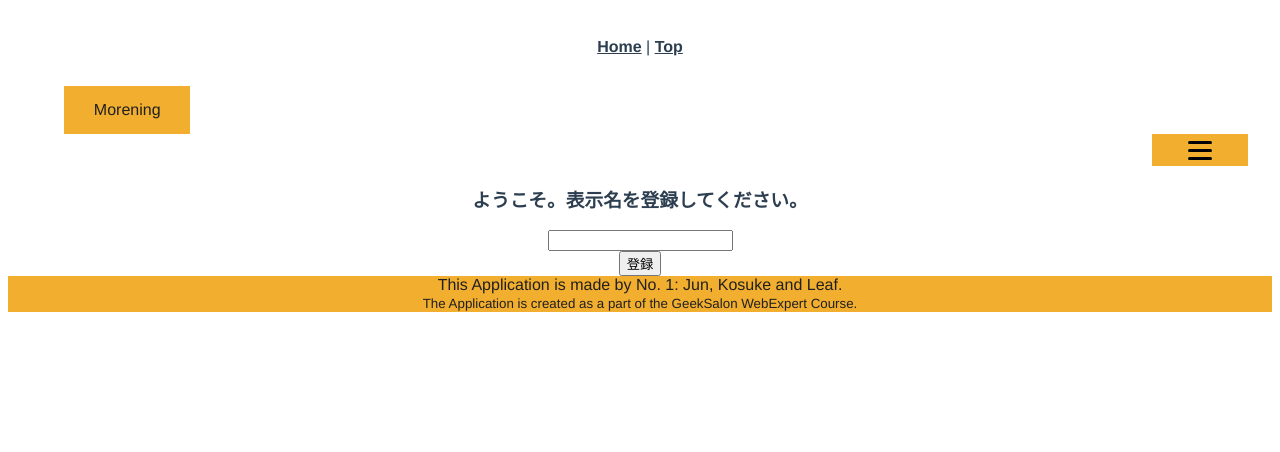
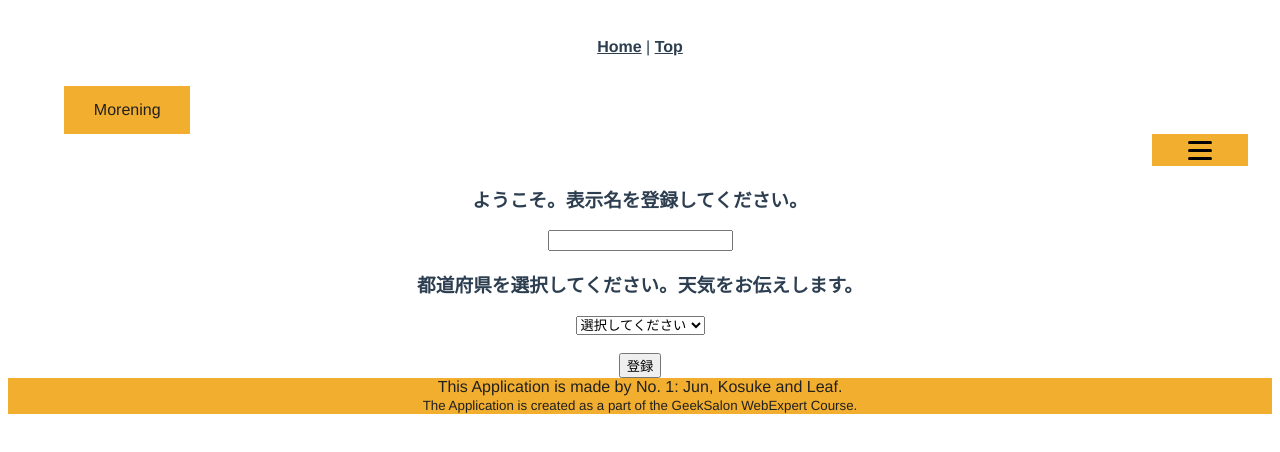
Before and after one commit to webex15-team-1/number-one, a Vue app: page /name-register in a window 1280 px wide. Shown: the top 452 px of the page. Built offline with nearby package versions, Linux system fonts and the light colour scheme.

Commit message:
天気を登録できるようにしました。パスを直しました。toppage => top

```diff
--- a/src/components/HamburgerMenu.vue
+++ b/src/components/HamburgerMenu.vue
@@ -45,12 +45,9 @@ export default {
       isOpened: false,
       navData: [
         { path: "/", text: "HOME" },
-        { path: "login", text: "ログイン" },
-        { path: "register", text: "登録" },
         { path: "top", text: "top" },
         { path: "kisyo", text: "起床" },
         { path: "asakatsu", text: "朝活" },
-        { path: "about", text: "about" },
         { path: "palette", text: "palette" },
       ],
       colorSettings: colorSettings,
--- a/src/router/index.js
+++ b/src/router/index.js
@@ -3,9 +3,8 @@ import HomeView from "@/views/HomeView.vue"
 import KisyoPage from "@/views/KisyoPage.vue"
 import AsakatsuPage from "@/views/AsakatsuPage.vue"
 import MypageApp from "@/views/MypageApp.vue"
-import ColorPallete from "@/components/ColorPalette.vue"
+import ColorPallete from "@/views/ColorPalette.vue"
 import NameRegister from "@/views/nameRegister.vue"
-import ShopApp from "@/views/ShopApp.vue"
 import Top from "@/views/TopPage.vue"
 
 const routes = [
@@ -40,13 +39,8 @@ const routes = [
     component: NameRegister,
   },
   {
-    path: "/shop",
-    name: "shop",
-    component: ShopApp,
-  },
-  {
-    path: "/toppage",
-    name: "toppage",
+    path: "/top",
+    name: "top",
     component: Top,
   },
 ]
--- a/src/views/HomeView.vue
+++ b/src/views/HomeView.vue
@@ -214,7 +214,7 @@ export default {
   },
   mounted: function () {
     if (!this.auth.currentUser) {
-      this.$router.push("/toppage")
+      this.$router.push("/top")
     }
   },
   methods: {
--- a/src/views/MypageApp.vue
+++ b/src/views/MypageApp.vue
@@ -32,7 +32,7 @@ export default {
       if (user) {
         this.name = this.auth.currentUser.displayName
       } else {
-        this.$router.push("/TopPage")
+        this.$router.push("/top")
       }
     })
   },
--- a/src/views/ShopApp.vue
+++ /dev/null
@@ -1,3 +0,0 @@
-<template>
-  <h1>shopページです！</h1>
-</template>
--- a/src/views/TopPage.vue
+++ b/src/views/TopPage.vue
@@ -59,7 +59,7 @@
       />
     </div>
     <div class="login" v-if="registerAccount">
-      <h2>Register Your Account</h2>
+      <h2>Register</h2>
       <div>
         <input class="input" type="email" v-model="email" placeholder="email" />
       </div>
--- a/src/views/nameRegister.vue
+++ b/src/views/nameRegister.vue
@@ -3,42 +3,87 @@
   <div>
     <input type="text" v-model="name" />
   </div>
+  <h3>都道府県を選択してください。天気をお伝えします。</h3>
+
+  <div class="prefectureChoices">
+    <select v-on:change="weatherRegister">
+      <option v-bind:disabled="!disabled">選択してください</option>
+      <option value="016000">北海道</option>
+      <option value="020000">青森</option>
+      <option value="030000">岩手</option>
+      <option value="040000">宮城</option>
+      <option value="050000">秋田</option>
+      <option value="060000">山形</option>
+      <option value="070000">福島</option>
+      <option value="080000">茨城</option>
+      <option value="090000">栃木</option>
+      <option value="100000">群馬</option>
+      <option value="110000">埼玉</option>
+      <option value="120000">千葉</option>
+      <option value="130000">東京</option>
+      <option value="140000">神奈川</option>
+      <option value="150000">新潟</option>
+      <option value="160000">富山</option>
+      <option value="170000">石川</option>
+      <option value="180000">福井</option>
+      <option value="190000">山梨</option>
+      <option value="200000">長野</option>
+      <option value="210000">岐阜</option>
+      <option value="220000">静岡</option>
+      <option value="230000">愛知</option>
+      <option value="240000">三重</option>
+      <option value="250000">滋賀</option>
+      <option value="260000">京都</option>
+      <option value="270000">大阪</option>
+      <option value="280000">兵庫</option>
+      <option value="290000">奈良</option>
+      <option value="300000">和歌山</option>
+      <option value="310000">鳥取</option>
+      <option value="320000">島根</option>
+      <option value="330000">岡山</option>
+      <option value="340000">広島</option>
+      <option value="350000">山口</option>
+      <option value="360000">徳島</option>
+      <option value="370000">香川</option>
+      <option value="380000">愛媛</option>
+      <option value="390000">高知</option>
+      <option value="400000">福岡</option>
+      <option value="410000">佐賀</option>
+      <option value="420000">長崎</option>
+      <option value="430000">熊本</option>
+      <option value="440000">大分</option>
+      <option value="450000">宮崎</option>
+      <option value="460100">鹿児島</option>
+      <option value="471000">沖縄</option>
+    </select>
+  </div>
+  <br />
   <div>
     <button v-on:click="two">登録</button>
   </div>
 </template>
 
 <script>
-import { getAuth, updateProfile, onAuthStateChanged } from "firebase/auth"
+import { getAuth, onAuthStateChanged } from "firebase/auth"
 import { doc, setDoc, getDoc } from "firebase/firestore"
 import { db } from "@/firebase"
 
 export default {
   data() {
     return {
+      disabled: true,
       name: "",
+      prefecture: "",
+      prefectureCode: "",
     }
   },
   methods: {
     two() {
-      this.nameRegister()
       this.createFirestore()
+      this.jumpToMyPage()
     },
-    nameRegister() {
-      //firebaseに保存させるよう変更する
-      //mypageも編集する
-      const auth = getAuth()
-      updateProfile(auth.currentUser, {
-        displayName: this.name,
-      })
-        .then(() => {
-          alert("登録しました！")
-          this.name = ""
-          this.$router.push("/mypage")
-        })
-        .catch(() => {
-          alert("Error!")
-        })
+    jumpToMyPage() {
+      this.$router.push("/")
     },
     createFirestore() {
       const auth = getAuth()
@@ -46,7 +91,7 @@ export default {
         // 未ログイン時
         if (!user) {
           // topに飛ばしてログインさせる
-          this.$router.push("/toppage")
+          this.$router.push("/top")
         }
         // ログイン時
         else {
@@ -61,11 +106,18 @@ export default {
               //usersコレクションにユーザーID名のドキュメントを作る
               userId: uid,
               nickname: this.name,
+              prefecture: this.prefecture,
+              prefectureCode: this.prefectureCode,
             })
           }
         }
       })
     },
+    weatherRegister(e) {
+      this.disabled = false
+      this.prefecture = e.target[e.target.selectedIndex].innerHTML
+      this.prefectureCode = e.target.value
+    },
   },
 }
 </script>
```
Also changed, not shown: src/views/ColorPalette.vue (renamed from src/components/ColorPalette.vue).
